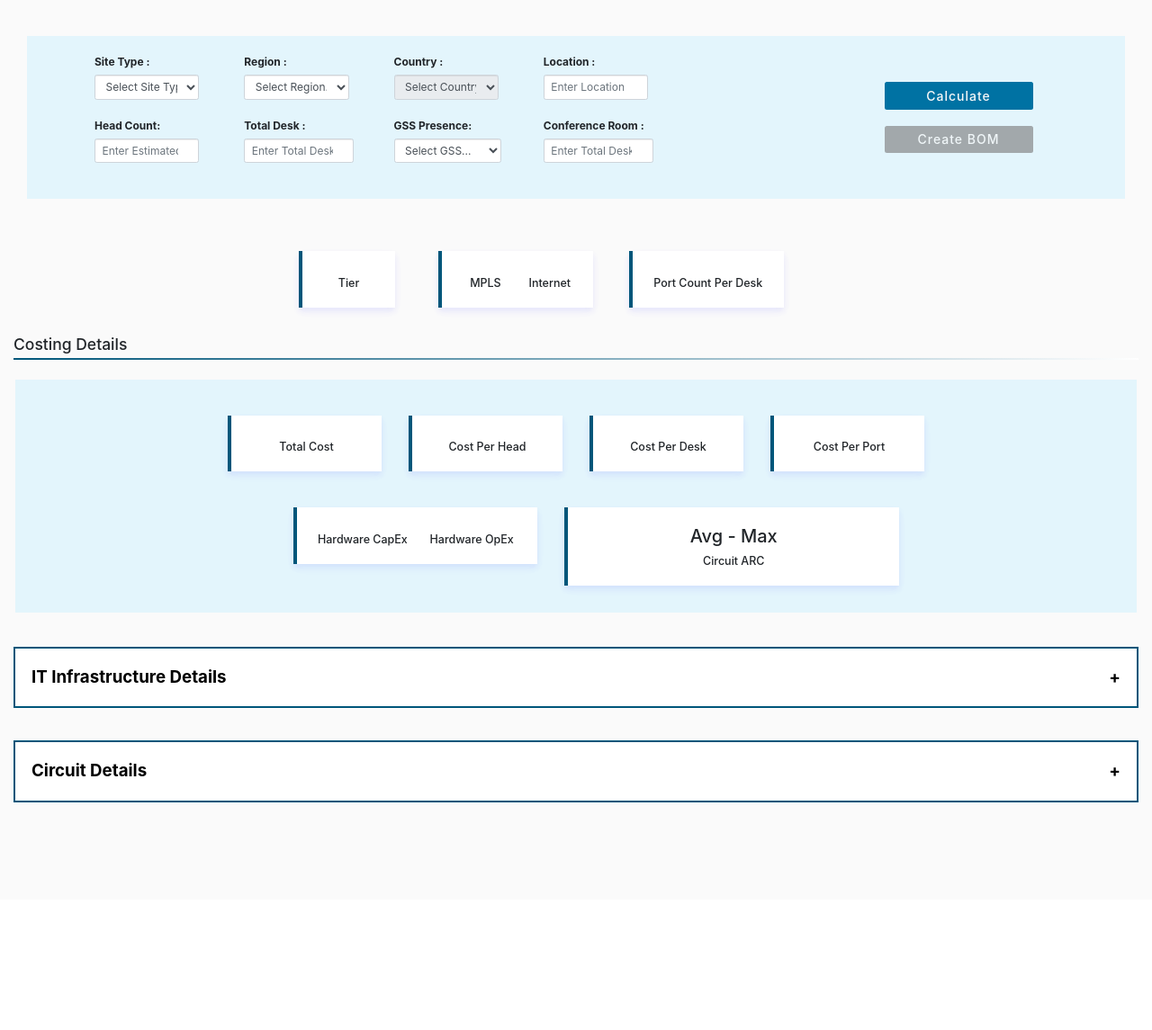
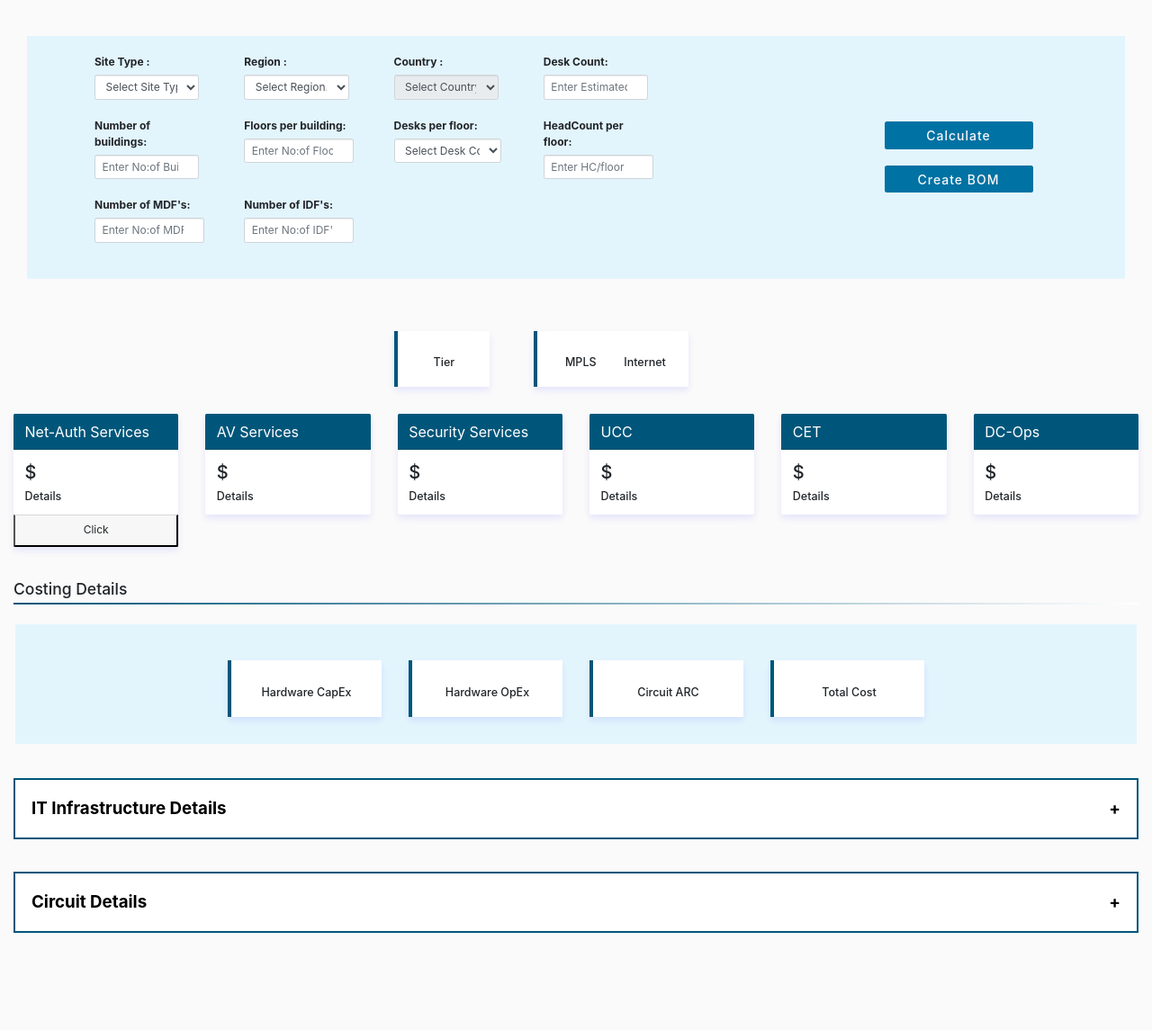
Before and after one commit to swetaS08/SC_Calculator, a Flask app: template templates/new.html in a window 1280 px wide. Shown: the part 60-1205 px from the top of the page at 90% size. Before the commit the page ends 952 px from the top, so only its background shows below. Run offline with Flask 2, Linux system fonts and the light colour scheme; the template is opened without the code that fills it: most values are stand-ins (such as "Sample title", 1, 10 or a date in 2020); lists and menus that the app fills with data are empty; some libraries are stand-ins or nearby versions.

Commit message:
Second Layout

```diff
--- a/app.py
+++ b/app.py
@@ -293,6 +293,25 @@ def existing_details():
 
     return jsonify(response)
 
+@app.route('/bom', methods = ['POST','GET'])
+def bom():
+    dict_value = request.get_json('dict_nest')
+    #checkbox_service = dict_value['key1']
+
+    output = pd.DataFrame()
+
+    for i in dict_value:
+        output = output.append([i], ignore_index=True)
+    #df = pd.DataFrame(list(dict_value.items()), columns=['column1', 'column2'])
+    print(output.dropna())
+
+    return "true"
+
+@app.route('/bom_html', methods = ['POST','GET'])
+def bom_html():
+
+    return  render_template('bom_html.html')
+
 
 
 if __name__ == "__main__":
--- a/static/css/style.css
+++ b/static/css/style.css
@@ -211,3 +211,8 @@ margin-bottom: 10px;
 .row_cost{
     border: 2px solid #FAFAFA;
 }
+.header_text{
+background:#00567A;
+color: white;
+font-size: 16px;
+}
--- a/templates/bom.html
+++ b/templates/bom.html
@@ -1,7 +1,7 @@
 {% extends "header.html" %} {% block body %}
 
 <div class="container-fluid">
-    <img  src="static/image/BOM.png" alt="img">
+    <p>"working"</p>
 </div>
 
 {% endblock %}
--- a/templates/existing.html
+++ b/templates/existing.html
@@ -2,7 +2,7 @@
 
 <div class="container-fluid">
 
-        <form id="inputForm" action="/fetch">
+        <form id="inputForm" action="fetch">
             <div class="row" style="margin-left: 55px;">
                 <div class="col-md-9">
                     <div class="row">
--- a/templates/new.html
+++ b/templates/new.html
@@ -55,47 +55,63 @@
                         </div>
                     </div>
                     <div class="col-md-2 features_box">
+                        <label for="headcount">Desk Count:</label>
+                        <input type="number" class= "form-control" id="headcount" name="headcount"
+                               placeholder="Enter Estimated Headcount" required>
+                    </div>
+
+                    </div>
+                    <div class = "row">
+                        <div class="col-md-2 features_box">
+                        <label for="building_number">Number of buildings:</label>
+                        <input type="number" class= "form-control" id="building_number" name="building_number"
+                               placeholder="Enter No:of Building" >
+                    </div>
+                        <div class="col-md-2 features_box">
                             <div class="form-group">
-                            <label for="location">Location :</label>
-                            <input class="form-control" id="location" name="location" required
-                            placeholder="Enter Location">
+                                <label for="floor_num">Floors per building:</label>
+                                <input type="number" class= "form-control" id="floor_num" name="floor_num"
+                                placeholder="Enter No:of Floor" style="width:105%;">
+                            </div>
+                        </div>
+                        <div class="col-md-2 features_box">
+                            <div class="form-group">
+                                <label for="desk_floor">Desks per floor:</label>
+                                <select class="form-control" id="desk_floor" name="desk_floor" style="width:103%;" onchange="gss_data()">
+                                    <option value="" disabled selected hidden>Select Desk Count...</option>
+                                    <option value="" >5</option>
+                                    <option value="" >10</option>
+                                </select>
+
+                            </div>
+                        </div>
+                        <div class="col-md-2 features_box">
+                            <div class="form-group">
+                                <label for="hc_num">HeadCount per floor:</label>
+                                <input type="number" class= "form-control" id="hc_num" name="hc_num"
+                                placeholder="Enter HC/floor" style="width:105%;">
+
                             </div>
                         </div>
 
                     </div>
                     <div class = "row">
                         <div class="col-md-2 features_box">
-                        <label for="headcount">Head Count:</label>
-                        <input type="number" class= "form-control" id="headcount" name="headcount"
-                               placeholder="Enter Estimated Headcount" required>
-                    </div>
-                        <div class="col-md-2 features_box">
                             <div class="form-group">
-                                <label for="desk">Total Desk :</label>
-                                <input type="number" class= "form-control" id="desk" name="desk"
-                                placeholder="Enter Total Desk" style="width:105%;">
-                            </div>
-                        </div>
-                        <div class="col-md-2 features_box">
-                            <div class="form-group">
-                                <label for="gss">GSS Presence:</label>
-                                <select class="form-control" id="gss" name="gss" style="width:103%;" onchange="gss_data()">
-                                    <option value="" disabled selected hidden>Select GSS...</option>
-                                    <option value="" >Yes</option>
-                                    <option value="" >No</option>
-                                </select>
+                                <label for="mdf_num">Number of MDF's:</label>
+                                <input type="number" class= "form-control" id="mdf_num" name="mdf_num"
+                                placeholder="Enter No:of MDF's" style="width:105%;">
 
                             </div>
                         </div>
                         <div class="col-md-2 features_box">
                             <div class="form-group">
-                                <label for="conf_room">Conference Room :</label>
-                                <input type="number" class= "form-control" id="conf_room" name="dconf_room"
-                                placeholder="Enter Total Desk" style="width:105%;">
+                                <label for="idf_num">Number of IDF's:</label>
+                                <input type="number" class= "form-control" id="idf_num" name="idf_num"
+                                placeholder="Enter No:of IDF's" style="width:105%;">
 
                             </div>
                         </div>
-
                     </div>
 
 
@@ -105,8 +121,8 @@
                     <button id="calculate_btn" type="submit" class="btn btn-block">Calculate</button>
                     <div id="loader"></div>
                     <br>
-                    <button  class="btn btn-block" disabled style="background-color:grey;">Create BOM</button>
-
+                    <input type="button"  class="btn btn-block" id="bom_btn" value="Create BOM" >
+                    <div id="loader_2"></div>
 
                 </div>
             </div>
@@ -142,109 +158,83 @@
                 </div>
             </div>
         </div>
-        <div class="col-md-2" style="margin-left:10px;">
+
+    </div>
+    <div class="row justify-content-center">
+        <div class="col-md-2">
             <div class="card">
+                <div class="card-header header_text">
+                    Net-Auth Services
+                </div>
                 <div class="card-body">
-                    <h2 class="card-title" id="site_port_count"></h2>
-                    <h5 class="card-text">Port Count Per Desk</h5>
+                    <h2 class="card-title">$</h2>
+                    <h5 class="card-text text_color">Details</h5>
+                </div>
+                <button class="card-footer detail_div">
+                    Click
+                </button>
+
             </div>
         </div>
+        <div class="col-md-2">
+            <div class="card">
+                <div class="card-header header_text">
+                    AV Services
                 </div>
-    </div>
-    <h3>Costing Details</h3>
-    <hr class="line">
-
-    <div class="row_cost" style="background:#E3F5FC;">
-        <div class="row site_specifics justify-content-center" id="site_cost_details">
-             <div class="col-md-2" style="">
-                <div class="card">
                 <div class="card-body">
-                        <h2 class="card-title" id="site_cost"></h2>
-                        <h5 class="card-text">Total Cost</h5>
+                    <h2 class="card-title">$</h2>
+                    <h5 class="card-text text_color">Details</h5>
                 </div>
             </div>
         </div>
         <div class="col-md-2">
             <div class="card">
+                <div class="card-header header_text">
+                    Security Services
+                </div>
                 <div class="card-body">
-                        <h2 class="card-title" id="cost_per_head"></h2>
-                        <h5 class="card-text">Cost Per Head</h5>
+                    <h2 class="card-title">$</h2>
+                    <h5 class="card-text text_color">Details</h5>
                 </div>
             </div>
         </div>
         <div class="col-md-2">
             <div class="card">
+                <div class="card-header header_text">
+                    UCC
+                </div>
                 <div class="card-body">
-                        <h2 class="card-title" id="cost_per_desk"></h2>
-                        <h5 class="card-text">Cost Per Desk</h5>
+                    <h2 class="card-title">$</h2>
+                    <h5 class="card-text text_color">Details</h5>
                 </div>
             </div>
         </div>
         <div class="col-md-2">
             <div class="card">
+                <div class="card-header header_text">
+                    CET
+                </div>
                 <div class="card-body">
-                        <h2 class="card-title" id="cost_per_port"></h2>
-                        <h5 class="card-text">Cost Per Port</h5>
+                    <h2 class="card-title">$</h2>
+                    <h5 class="card-text text_color">Details</h5>
                 </div>
             </div>
         </div>
+        <div class="col-md-2">
+            <div class="card">
+                <div class="card-header header_text">
+                    DC-Ops
                 </div>
-        <div class="row site_specifics justify-content-center" id="site_cost_details_1">
-            <div class="col-md-3" style="margin-left: 45px;">
-<!--                <h4 class="cost_header">Hardware Cost</h4>-->
-                <div class="card">
-
-                    <div class="row">
-                        <div class="col" style="padding-right:0">
-                            <div class="card-body" style="padding-right:0">
-                            <h2 class="card-title" id="total_capex"></h2>
-                            <h5 class="card-text">Hardware CapEx</h5>
-                        </div>
-                        </div>
-                        <div class="col" style="padding-left:0">
-                            <div class="card-body" style="padding-left:0">
-                            <h2 class="card-title" id="total_opex"></h2>
-                            <h5 class="card-text">Hardware OpEx</h5>
-                        </div>
-                        </div>
-                    </div>
-                </div>
-            </div>
-            <div class="col-md-4">
-                <div class="card">
-                    <div class="card-body" style="padding-left:0;padding-right:0;">
-                        <h2 class="card-title">
-                            <span class="avg-max">Avg</span> <span id="circuit_avg"></span> -
-                            <span id="circuit_max"></span> <span class="avg-max">Max</span></h2>
-                        <h5 class="card-text">Circuit ARC</h5>
-                    </div>
-                    <!--<div class="row">-->
-                        <!---->
-                        <!--<div class="col" style="padding-right:0">-->
-                            <!--<div class="card-body" style="padding-right:0">-->
-                            <!--<span>Avg</span><h2 class="card-title"></h2>-->
-                            <!--<h5 class="card-text">Avg Arc</h5>-->
-                        <!--</div>-->
-                        <!--</div>-->
-                        <!--<div class="col" style="padding-left:0">-->
-                            <!--<div class="card-body" style="padding-left:0">-->
-                            <!--<span>Avg</span><h2 class="card-title"></h2>-->
-                            <!--<h5 class="card-text">Max ARC</h5>-->
-                        <!--</div>-->
-                        <!--</div>-->
-                    <!--</div>-->
-                </div>
+                <div class="card-body">
+                    <h2 class="card-title">$</h2>
+                    <h5 class="card-text text_color">Details</h5>
                 </div>
             </div>
         </div>
 
+
     </div>
-<br><br>
-
-<div class="container-fluid">
-    <div class="row_expand">
-            <button class="collapsible">IT Infrastructure Details</button>
-            <div class="content">
+    <div class="content" id="service_content">
                 <div class="row site_details">
                 {% for service_val in service_list%}
                     {% if service_val == 'Network Services'%}
@@ -276,8 +266,8 @@
                             <tbody>
                                 {%for device_type in device_type[service_val]%}
                                 <tr id="{{service}}_{{loop.index}}">
-                                    <td style="width: 250px;">{{device_type}}</td>
-                                    <td  class= "select_device_type" style="width: 300px;">
+                                    <td style="width: 250px;" class="select_device_type">{{device_type}}</td>
+                                    <td  class= "select_device_model" style="width: 300px;">
                                         <select id="type_{{service}}_{{loop.index}}" class="form-control">
                                             <option selected hidden>. . .</option>
                                             {%for device_model in device_model[device_type]%}
@@ -317,6 +307,56 @@
 
         </div>
             </div>
+    <br>
+    <br>
+    <h3>Costing Details</h3>
+    <hr class="line">
+
+    <div class="row_cost" style="background:#E3F5FC;">
+        <div class="row site_specifics justify-content-center" id="site_cost_details">
+             <div class="col-md-2" style="">
+                <div class="card">
+                    <div class="card-body">
+                        <h2 class="card-title" id="site_cost"></h2>
+                        <h5 class="card-text">Hardware CapEx</h5>
+                    </div>
+                </div>
+            </div>
+             <div class="col-md-2">
+                <div class="card">
+                    <div class="card-body">
+                        <h2 class="card-title" id="cost_per_head"></h2>
+                        <h5 class="card-text">Hardware OpEx</h5>
+                    </div>
+                </div>
+            </div>
+             <div class="col-md-2">
+                <div class="card">
+                    <div class="card-body">
+                        <h2 class="card-title" id="cost_per_desk"></h2>
+                        <h5 class="card-text">Circuit ARC</h5>
+                    </div>
+                </div>
+            </div>
+             <div class="col-md-2">
+                <div class="card">
+                    <div class="card-body">
+                        <h2 class="card-title" id="cost_per_port"></h2>
+                        <h5 class="card-text">Total Cost</h5>
+                    </div>
+                </div>
+            </div>
+        </div>
+
+    </div>
+
+</div>
+<br><br>
+
+<div class="container-fluid">
+    <div class="row_expand">
+            <button class="collapsible">IT Infrastructure Details</button>
+
 
     </div>
         <br><br>
@@ -356,7 +396,46 @@
 
 </div>
 <script>
+$('#bom_btn').click(function() {
 
+    dict_nest = []
+    $("tr").each(function(i,v){
+    var device_type = $(this).find(".select_device_type").text();
+    console.log(device_type);
+    var device_model = $(this).find("td:eq(1)");
+    var device_model = device_model.find("select"); //grab the <select> tag assuming that there will be only single select box within that <td>
+    var device_model = device_model.val();
+
+    var device_qty =$(this).find("td:eq(2)");
+    var device_qty = device_qty.find("select"); //grab the <select> tag assuming that there will be only single select box within that <td>
+    var device_qty = device_qty.val();
+    dict_nest.push({'device_type' : device_type,'device_model' : device_model,'device_qty' : device_qty});
+
+    });
+    $.ajax({
+        type: "POST",
+        url: "bom.html",
+        data : JSON.stringify(dict_nest),
+        beforeSend: function()
+        {
+            $('#loader_2').show();
+            $('#bom_btn').hide();
+        },
+        success: function(data)
+        {
+            pageRedirect();
+            console.log(data);
+        },
+        complete: function()
+        {
+            $('#loader_2').hide();
+            $('#bom_btn').show();
+        }
+    });
+});
+function pageRedirect() {
+      window.location.href = "http://127.0.0.1:5000/bom_html";
+    }
 var formatter = new Intl.NumberFormat('en-US', {
   style: 'currency',
   currency: 'USD',
@@ -610,17 +689,19 @@ $(document).ready(function () {
 });
 </script>
 <script>
-var coll = document.getElementsByClassName("collapsible");
+var coll = document.getElementsByClassName("detail_div");
+var content = document.getElementById("service_content");
 var i;
 
 for (i = 0; i < coll.length; i++) {
   coll[i].addEventListener("click", function() {
-    this.classList.toggle("active");
-    var content = this.nextElementSibling;
+
+
     if (content.style.maxHeight){
       content.style.maxHeight = null;
     } else {
       content.style.maxHeight = content.scrollHeight + "px";
+
     }
   });
 }
```
Lines whose indentation alone changed are shown as unchanged.
